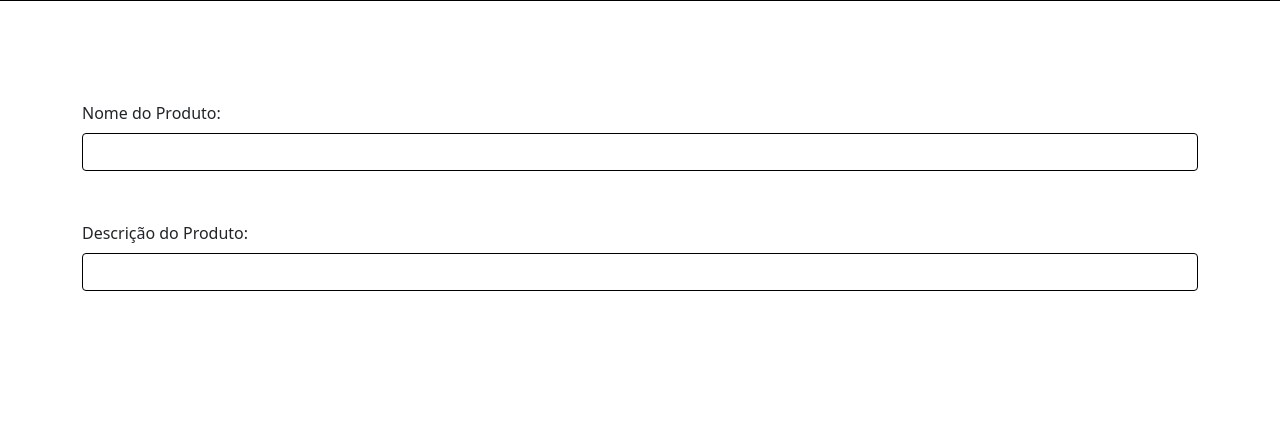
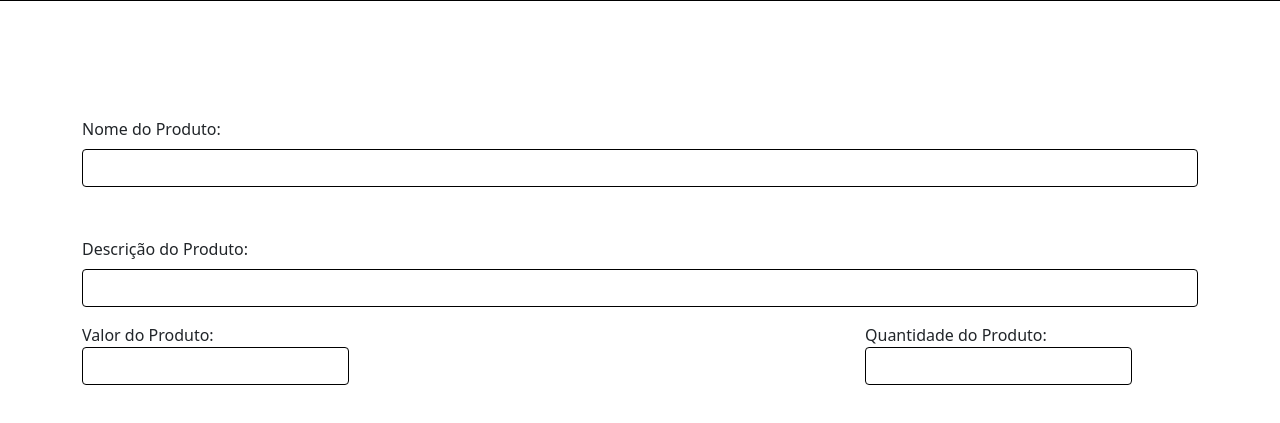
Before and after one commit to Ednavan/Trilha_de_Desenvolvimento, a plain HTML site: page nova-pagina.html in a window 1280 px wide. Shown: the part 59-482 px from the top of the page. Drawn offline with nearby package versions, Linux system fonts and the light colour scheme.

Commit message:
formulario de cadastro de produto com novas alterações

```diff
--- a/nova-pagina.html
+++ b/nova-pagina.html
@@ -30,15 +30,30 @@
 
     <main>
 
-        <section >
-            <form class="container" id="formularioCadastro">
+        <section class="container" >
+            <form class="row g-3 " id="formularioCadastro">
                 <div class="col-12" >
                     <label for="inputProduto" class="form-label">Nome do Produto:</label>
                     <input type="text" class="form-control" id="inputProduto">
                     <label for="inputDescricao" class="form-label">Descrição do Produto:</label>
                     <input type="text" class="form-control" id="inputDescricao">
                 </div>
+
+                <div class="col-md-3" >
+                    <label for="inputValorProduto">Valor do Produto:</label>
+                    <input type="text" class="form-control" id="inputValorProduto">
+                </div>
+
+
+                <div id="qtdproduto" class="col-md-3" >
+                    <label for="inputQtd" class="qt" >Quantidade do Produto:</label>
+                    <input type="text" class="form-control" id="inputQtd">
+
+                </div>
+                </div>
             </form>
+
+
         </section>
     </main>
 </body>
--- a/styles/nova-pagina.css
+++ b/styles/nova-pagina.css
@@ -26,3 +26,16 @@
 #inputDescricao{
     border: solid 1px black;
 }
+
+#inputValorProduto{
+    border: solid 1px black;
+}
+
+#inputQtd {
+    border: solid 1px black;
+}
+
+#qtdproduto{
+   margin-left: 500px;
+
+}
```
